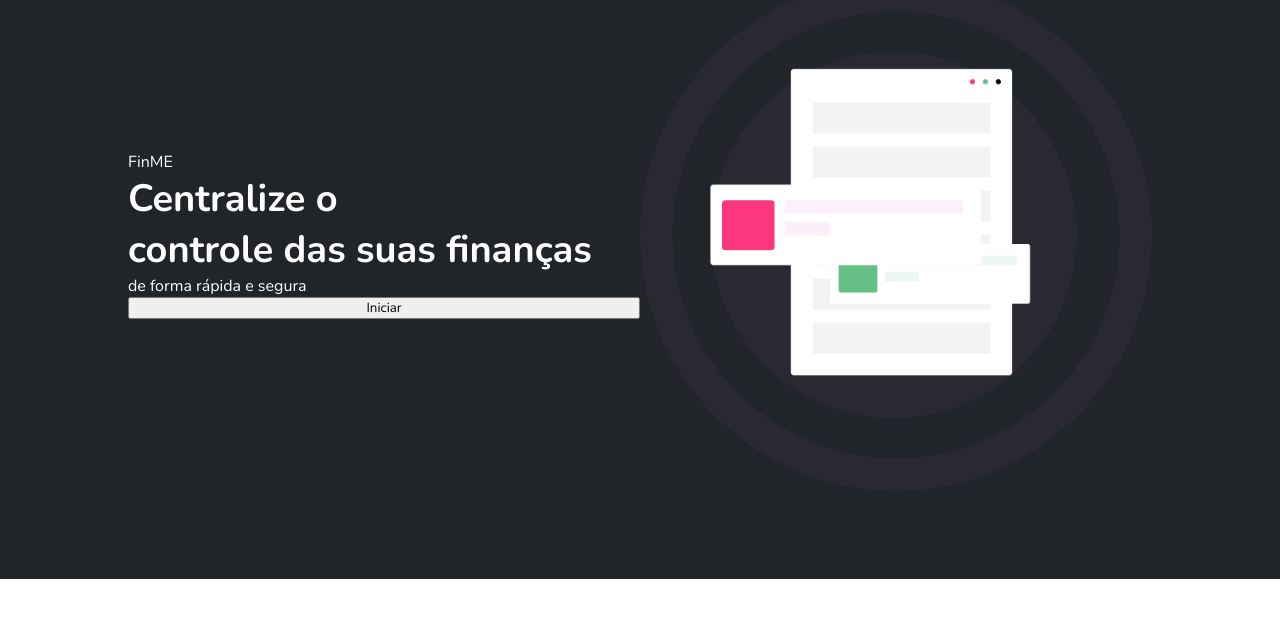
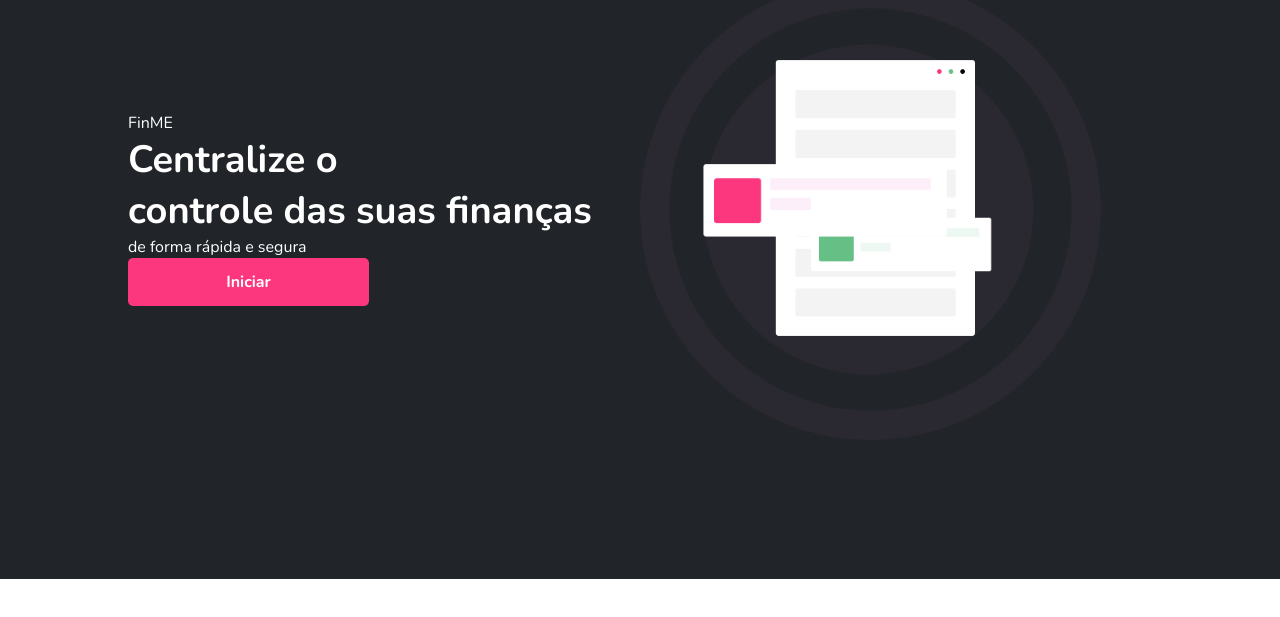
Before and after one commit to gduartemenezes/finme, a React (Create React App) app: page / in a window 1280 px wide. Shown: the part 221-838 px from the top of the page. Built offline with nearby package versions, Linux system fonts and the light colour scheme.

Commit message:
feat: import button component

```diff
--- a/src/components/LandingPage/index.tsx
+++ b/src/components/LandingPage/index.tsx
@@ -1,16 +1,19 @@
 import {Container,Content,ContentChild, TextDiv} from './styles'
 import illustrationImg from '../../assets/Illustration.png'
+
+import { Button } from '../UI/Button'
+
 export default function LandingPage() {
     return <Container>
         <Content>
             <ContentChild>
-                <div>FinME</div>
+                <TextDiv>FinME</TextDiv>
                 <TextDiv><p className='title-1'>Centralize o <br/> controle das suas finanças</p></TextDiv>
                 <TextDiv><p className='headline'>de forma rápida e segura</p></TextDiv>
-                <button>Iniciar</button>
+                <Button onClick={()=>{}} text='Iniciar' width='241px' />
             </ContentChild>
             <ContentChild>
-                <img src={illustrationImg} alt="Illustration" />
+                <img src={illustrationImg} alt="Illustration" width={"90%"} height={"90%"} />
             </ContentChild>
         </Content>
     </Container>
```
